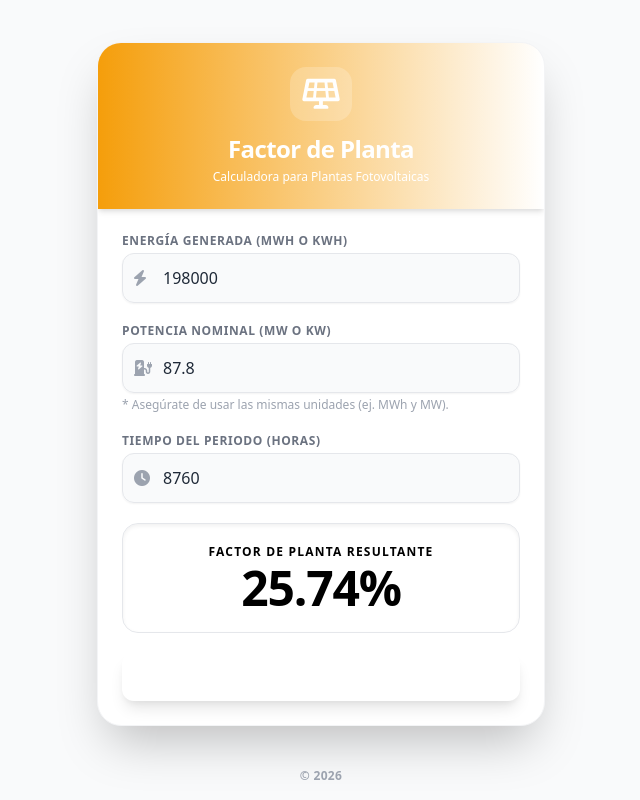
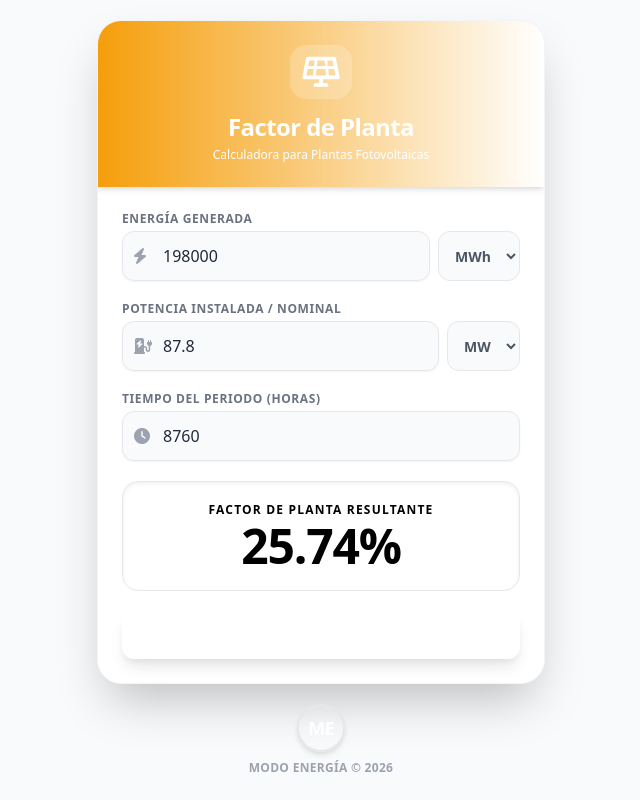
Before and after one commit to engelscalderon/Calculadora_Factor_de_Planta, a plain HTML site: page index.html in a window 1280 px wide. Shown: the whole page, without its empty margins (319-959 px from the left). Drawn offline with nearby package versions, Linux system fonts and the light colour scheme.

Commit message:
index.html

```diff
--- a/index.html
+++ b/index.html
@@ -23,26 +23,41 @@
             <div class="p-6 space-y-5">
 
                 <div>
-                    <label class="block text-xs font-bold text-gray-500 uppercase tracking-wider mb-1">Energía Generada (MWh o kWh)</label>
-                    <div class="relative rounded-xl shadow-sm">
+                    <label class="block text-xs font-bold text-gray-500 uppercase tracking-wider mb-1">Energía Generada</label>
+                    <div class="flex space-x-2">
+                        <div class="relative rounded-xl shadow-sm flex-grow">
                             <div class="absolute inset-y-0 left-0 pl-3 flex items-center pointer-events-none text-gray-400">
                                 <i class="fa-solid fa-bolt"></i>
                             </div>
                             <input type="number" id="energia" value="198000" oninput="calcularFactor()"
                                 class="block w-full pl-10 pr-3 py-3 bg-gray-50 border border-gray-200 rounded-xl focus:outline-none focus:ring-2 focus:ring-amber-500 focus:bg-white text-gray-800 font-medium transition-all">
                         </div>
+                        <select id="unidad_energia" onchange="calcularFactor()"
+                            class="bg-gray-50 border border-gray-200 rounded-xl px-3 py-3 text-sm font-bold text-gray-600 focus:outline-none focus:ring-2 focus:ring-amber-500">
+                            <option value="GWh">GWh</option>
+                            <option value="MWh" selected>MWh</option>
+                            <option value="kWh">kWh</option>
+                        </select>
+                    </div>
                 </div>
 
                 <div>
-                    <label class="block text-xs font-bold text-gray-500 uppercase tracking-wider mb-1">Potencia Nominal (MW o kW)</label>
-                    <div class="relative rounded-xl shadow-sm">
+                    <label class="block text-xs font-bold text-gray-500 uppercase tracking-wider mb-1">Potencia Instalada / Nominal</label>
+                    <div class="flex space-x-2">
+                        <div class="relative rounded-xl shadow-sm flex-grow">
                             <div class="absolute inset-y-0 left-0 pl-3 flex items-center pointer-events-none text-gray-400">
                                 <i class="fa-solid fa-charging-station"></i>
                             </div>
                             <input type="number" id="potencia" value="87.8" step="0.1" oninput="calcularFactor()"
                                 class="block w-full pl-10 pr-3 py-3 bg-gray-50 border border-gray-200 rounded-xl focus:outline-none focus:ring-2 focus:ring-amber-500 focus:bg-white text-gray-800 font-medium transition-all">
                         </div>
-                    <p class="text-xs text-gray-400 mt-1">* Asegúrate de usar las mismas unidades (ej. MWh y MW).</p>
+                        <select id="unidad_potencia" onchange="calcularFactor()"
+                            class="bg-gray-50 border border-gray-200 rounded-xl px-3 py-3 text-sm font-bold text-gray-600 focus:outline-none focus:ring-2 focus:ring-amber-500">
+                            <option value="GW">GW</option>
+                            <option value="MW" selected>MW</option>
+                            <option value="kW">kW</option>
+                        </select>
+                    </div>
                 </div>
 
                 <div>
@@ -71,48 +86,67 @@
         </div>
     </div>
 
-    <footer class="text-center pb-4 text-xs font-semibold tracking-wide text-gray-400 uppercase">
-         © 2026
+    <footer class="flex flex-col items-center justify-center pb-6 space-y-2">
+        <div class="w-12 h-12 rounded-full overflow-hidden border-2 border-amber-500 shadow-md bg-amber-500 flex items-center justify-center text-white font-bold text-lg tracking-tighter">
+            ME
+        </div>
+        <div class="text-center text-xs font-bold tracking-wide text-gray-400 uppercase">
+            Modo Energía © 2026
+        </div>
     </footer>
 
     <script>
         function calcularFactor() {
-            // Obtener los valores ingresados por el usuario
-            const energia = parseFloat(document.getElementById('energia').value) || 0;
-            const potencia = parseFloat(document.getElementById('potencia').value) || 0;
+            // Obtener los valores numéricos
+            let energia = parseFloat(document.getElementById('energia').value) || 0;
+            let potencia = parseFloat(document.getElementById('potencia').value) || 0;
             const tiempo = parseFloat(document.getElementById('tiempo').value) || 0;
 
+            // Obtener las magnitudes seleccionadas
+            const unidadEnergia = document.getElementById('unidad_energia').value;
+            const unidadPotencia = document.getElementById('unidad_potencia').value;
+
             const resultadoElement = document.getElementById('resultado');
+
+            // --- NORMALIZACIÓN DE UNIDADES ---
+            // Llevamos toda la energía a base kWh
+            if (unidadEnergia === "GWh") { energia = energia * 1000000; }
+            else if (unidadEnergia === "MWh") { energia = energia * 1000; }
+
+            // Llevamos toda la potencia a base kW
+            if (unidadPotencia === "GW") { potencia = potencia * 1000000; }
+            else if (unidadPotencia === "MW") { potencia = potencia * 1000; }
+            // ---------------------------------
 
             // Evitar divisiones por cero o cálculos inválidos
             if (potencia <= 0 || tiempo <= 0 || energia <= 0) {
                 resultadoElement.innerText = "0.00%";
-                return 0;
+                return;
             }
 
-            // Aplicar la fórmula matemática del Excel
+            // Aplicar la fórmula matemática (kWh / (kW * horas)) * 100
             const factorPlanta = (energia / (potencia * tiempo)) * 100;
 
-            // Mostrar el resultado formateado a dos puntos decimales
+            // Mostrar el resultado final corregido
             resultadoElement.innerText = factorPlanta.toFixed(2) + "%";
-            return factorPlanta.toFixed(2);
         }
 
         function compartirWhatsApp() {
             const energia = document.getElementById('energia').value;
+            const unidadEnergia = document.getElementById('unidad_energia').value;
             const potencia = document.getElementById('potencia').value;
+            const unidadPotencia = document.getElementById('unidad_potencia').value;
             const tiempo = document.getElementById('tiempo').value;
             const resultado = document.getElementById('resultado').innerText;
 
-            // Redactar el mensaje predefinido con formato de WhatsApp
+            // Redactar el mensaje predefinido con formato de WhatsApp incluyendo las unidades elegidas
             const mensaje = `*Cálculo de Factor de Planta FV* ☀️🔌%0A%0A` +
-                            `• *Energía:* ${energia} %0A` +
-                            `• *Potencia:* ${potencia} %0A` +
+                            `• *Energía:* ${energia} ${unidadEnergia}%0A` +
+                            `• *Potencia:* ${potencia} ${unidadPotencia}%0A` +
                             `• *Tiempo:* ${tiempo} horas%0A%0A` +
                             `📊 *Factor de Planta Resultante:* *${resultado}*%0A%0A` +
-                            `_Calculado _`;
+                            `_Calculado con Modo Energía_`;
 
-            // Abrir la API de WhatsApp con el mensaje listo
             window.open(`https://api.whatsapp.com/send?text=${mensaje}`, '_blank');
         }
 
```
Lines whose indentation alone changed are shown as unchanged.
